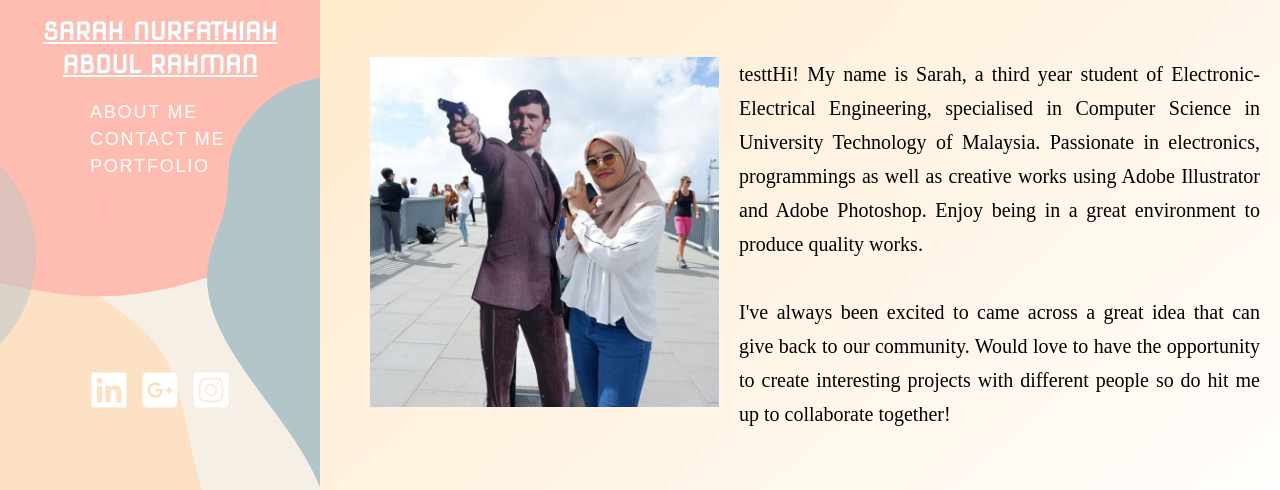
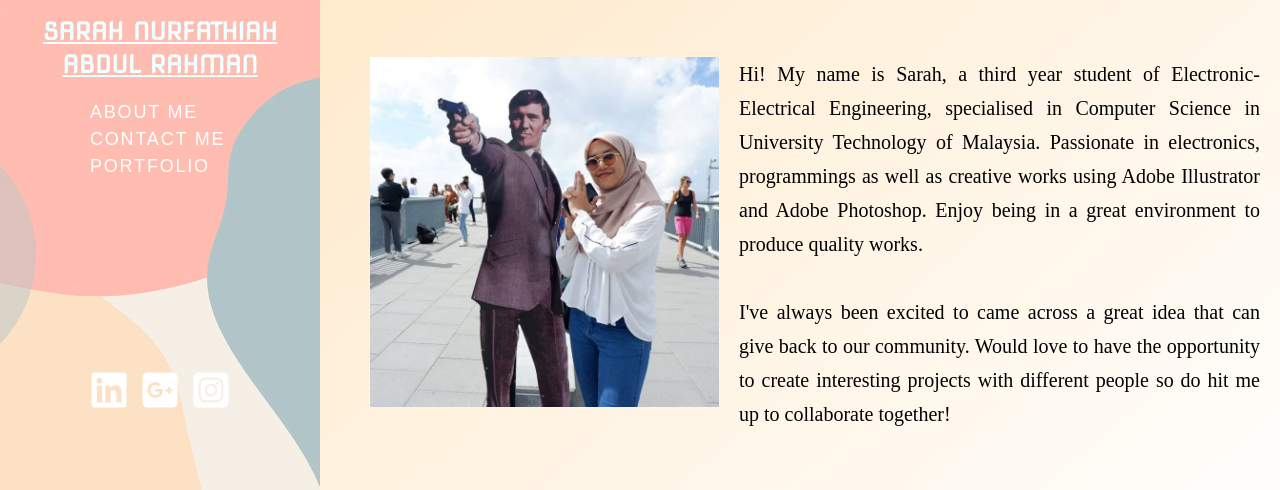
Before and after one commit to gadgechlorex/sarahnurfathiah, a plain HTML site: page aboutme.html in a window 1280 px wide. Shown: the part 217-707 px from the top of the page. Drawn offline with Linux system fonts and the light colour scheme; no server answers.

Commit message:
Update aboutme.html

```diff
--- a/aboutme.html
+++ b/aboutme.html
@@ -66,7 +66,7 @@
                 <div class="amcont1">
                     <img src="pic.PNG">
                 </div>
-                <div class="amcont2">testtHi! My name is Sarah, a third year student of Electronic-Electrical Engineering,
+                <div class="amcont2">Hi! My name is Sarah, a third year student of Electronic-Electrical Engineering,
                     specialised in Computer
                     Science in University Technology of Malaysia. Passionate in electronics, programmings as well as
                     creative works using Adobe Illustrator and Adobe Photoshop. Enjoy being in a great environment to
```
